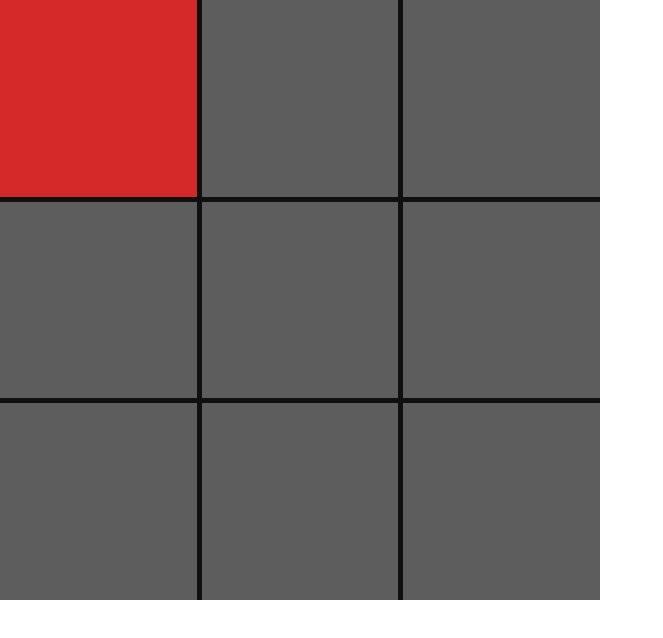
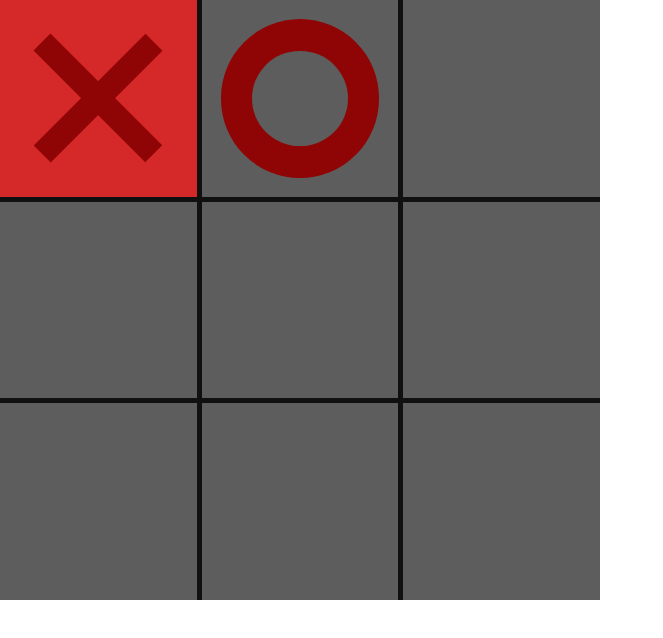
Before and after one commit to ussi-alok/odin-tic-tac-toe, a plain HTML site: page index.html in a window 1280 px wide. Shown: the whole page, without its empty margins (0-663 px from the left). Drawn offline with Linux system fonts and the light colour scheme.

Commit message:
New classes were added

```diff
--- a/index.html
+++ b/index.html
@@ -10,8 +10,8 @@
 </head>
 <body>
     <div class="main-container">
-        <div class="item-1 item"></div>
-        <div class="item-2 item"></div>
+        <div class="item-1 item x"></div>
+        <div class="item-2 item circle"></div>
         <div class="item-3 item"></div>
         <div class="item-4 item"></div>
         <div class="item-5 item"></div>
```
